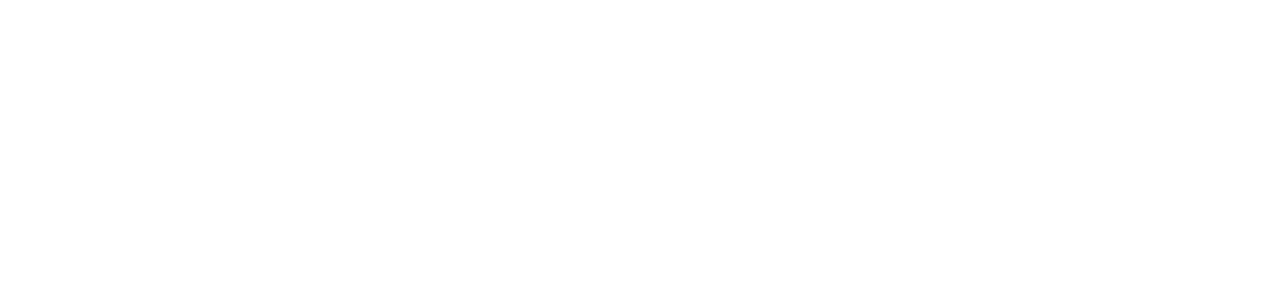
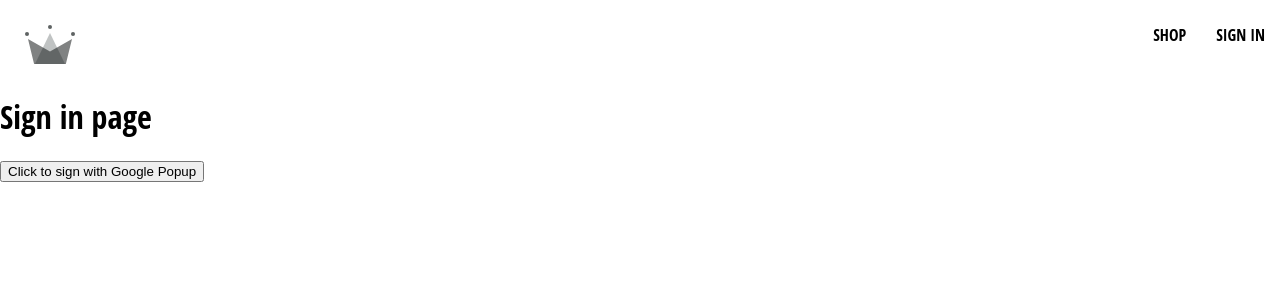
Before and after one commit to Mussy16/ecommerce-shop, a React (Create React App) app: page /sign-in in a window 1280 px wide. Before the commit this address had no page. Shown: the top 300 px of the page. Built offline with nearby package versions, Linux system fonts and the light colour scheme; a web font is replaced by a local one.

Commit message:
Added my firestore database

```diff
--- a/package.json
+++ b/package.json
@@ -6,6 +6,7 @@
     "@testing-library/jest-dom": "^5.17.0",
     "@testing-library/react": "^13.4.0",
     "@testing-library/user-event": "^13.5.0",
+    "firebase": "^10.3.0",
     "react": "^18.2.0",
     "react-dom": "^18.2.0",
     "react-router-dom": "^6.15.0",
--- a/src/App.js
+++ b/src/App.js
@@ -1,12 +1,14 @@
 import {Routes, Route,Outlet} from 'react-router-dom';
 import Home from "./routes/home/home.components";
 import Navigation from './routes/navigation/navigation.components';
+import SignIn from './routes/sign-in/sign-in.component'
 
 const App = () => {
   return (
     <Routes>
       <Route path='/' element={<Navigation/>}>
       <Route index element = { <Home/>}/>
+      <Route path='sign-in' element = {<SignIn/>}/>
       </Route>
     </Routes>
   )
--- a/src/routes/navigation/navigation.components.jsx
+++ b/src/routes/navigation/navigation.components.jsx
@@ -14,6 +14,9 @@
          <Link className="nav-link" to='/shop'>
            SHOP
          </Link>
+         <Link className="nav-link" to='/sign-in'>
+           SIGN IN
+         </Link>
         </div>
       </div>
       <Outlet />
--- /dev/null
+++ b/src/routes/sign-in/sign-in.component.jsx
@@ -0,0 +1,15 @@
+import { signInWithGooglePopup } from "../../utils/firebase/firebase.utils";
+
+const signIn = () => {
+  const logGoogleUser = async () => {
+    const response = await signInWithGooglePopup();
+    console.log(response);
+  };
+  return(
+    <div>
+        <h1>Sign in page</h1>
+        <button onClick={logGoogleUser}>Click to sign with Google Popup</button>
+    </div>
+  )
+};
+export default signIn;
--- /dev/null
+++ b/src/utils/firebase/firebase.utils.jsx
@@ -0,0 +1,21 @@
+
+import{initializeApp} from 'firebase/app';
+import {getAuth,signInWithRedirect,signInWithPopup,GoogleAuthProvider} from 'firebase/auth';
+
+const firebaseConfig = {
+    apiKey: "AIzaSyCrHY8MpvrTmBcDpsLM6akvOjMnZ8xjbAU",
+    authDomain: "ecommerce-shop-f54d2.firebaseapp.com",
+    projectId: "ecommerce-shop-f54d2",
+    storageBucket: "ecommerce-shop-f54d2.appspot.com",
+    messagingSenderId: "243865824512",
+    appId: "1:243865824512:web:9b853c68bb4ada59f617e5"
+  };
+
+  const firebaseApp = initializeApp(firebaseConfig);
+  const provider = new GoogleAuthProvider();
+  provider.setCustomParameters({
+   prompt: "select_account"
+  });
+
+  export const auth = getAuth();
+  export const signInWithGooglePopup = ()=> signInWithPopup(auth,provider);
```
Also changed, not shown: 1 other file (tests, documents, lock files or other folders).
